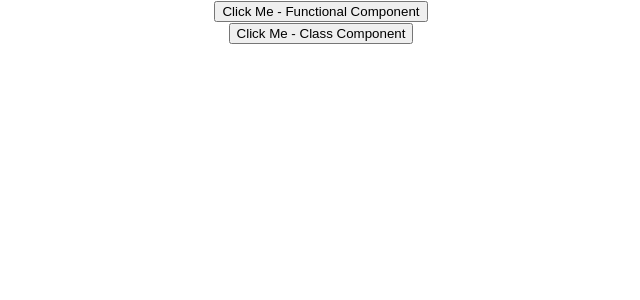
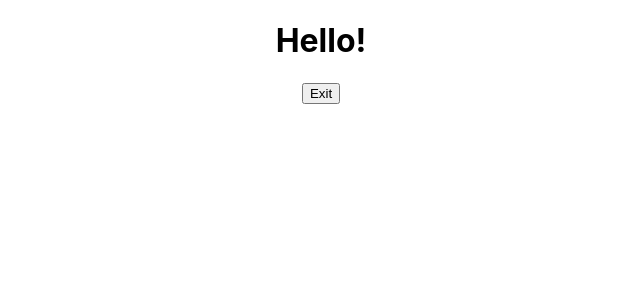
Before and after one commit to dnlbowers/first-react, a React (Create React App) app in the folder my-app/: page / in a window 1280 px wide. Shown: the top 300 px of the page, without its empty margins (319-959 px from the left). Built offline with nearby package versions, Linux system fonts and the light colour scheme.

Commit message:
complete course on event bindings

```diff
--- a/my-app/src/App.js
+++ b/my-app/src/App.js
@@ -5,8 +5,9 @@ import './App.css';
 // import StatefulGreeting from "./components/StatefulGreeting";
 // import StatefulGreetingWithCallback from "./components/StatefulGreetingWithCallback";
 // import StatefulGreetingWithPrevState from "./components/StatefulGreetingWithPrevState";
-import EventsClass from "./components/EventsClass";
-import EventsFunctional from "./components/EventsFunctional";
+// import EventsClass from "./components/EventsClass";
+// import EventsFunctional from "./components/EventsFunctional";
+import EventBinding from "./components/EventBinding";
 function App() {
   return (
     <div className="App">
@@ -14,9 +15,11 @@ function App() {
         {/*<FunctionalGreetingWithProps greeting="nice to meet you!" name="Mike" age="32" />*/}
         {/*<StatefulGreeting greeting="I'm a stateful class component" name="David"/>*/}
         {/*<StatefulGreetingWithPrevState />*/}
-        <EventsFunctional/>
-        <EventsClass/>
+        {/*<EventsFunctional/>*/}
+        {/*<EventsClass/>*/}
+        <EventBinding/>
     </div>
+
 
   );
 }
--- /dev/null
+++ b/my-app/src/components/EventBinding.js
@@ -0,0 +1,45 @@
+import React from "react";
+
+class EventBinding extends React.Component {
+
+    constructor(props) {
+        super(props);
+        this.state = {
+            // initial state.
+            introduction : "Hello!",
+            buttonText: "Exit",
+        };
+        //bind this to the class object via the constructor
+        this.handleClick = this.handleClick.bind(this);
+    }
+
+    // handleClick() {
+    //     this.setState({
+    //         introduction: "Goodbye!",
+    //         buttonText: "Enter"
+    //     });
+    //     console.log(this.state.introduction);
+    // }
+    handleClick = () => {
+        this.setState({
+            introduction: "Goodbye!",
+            buttonText: "Enter"
+        });
+        console.log(this.state.introduction);
+    }
+    render() {
+        return (
+            <>
+                <h1>{this.state.introduction} {this.props.name} {this.props.greeting}</h1>
+                {/*<button onClick={() => this.handleClick()}>*/}
+                {/* -- Instead of binding in the constructor it can be bound here when calling the click handler -- */}
+                {/*<button onClick={this.handleClick.bind(this)}>*/}
+                <button onClick={this.handleClick}>
+                    {this.state.buttonText}
+                </button>
+            </>
+        )
+    }
+}
+
+export default EventBinding;
```
